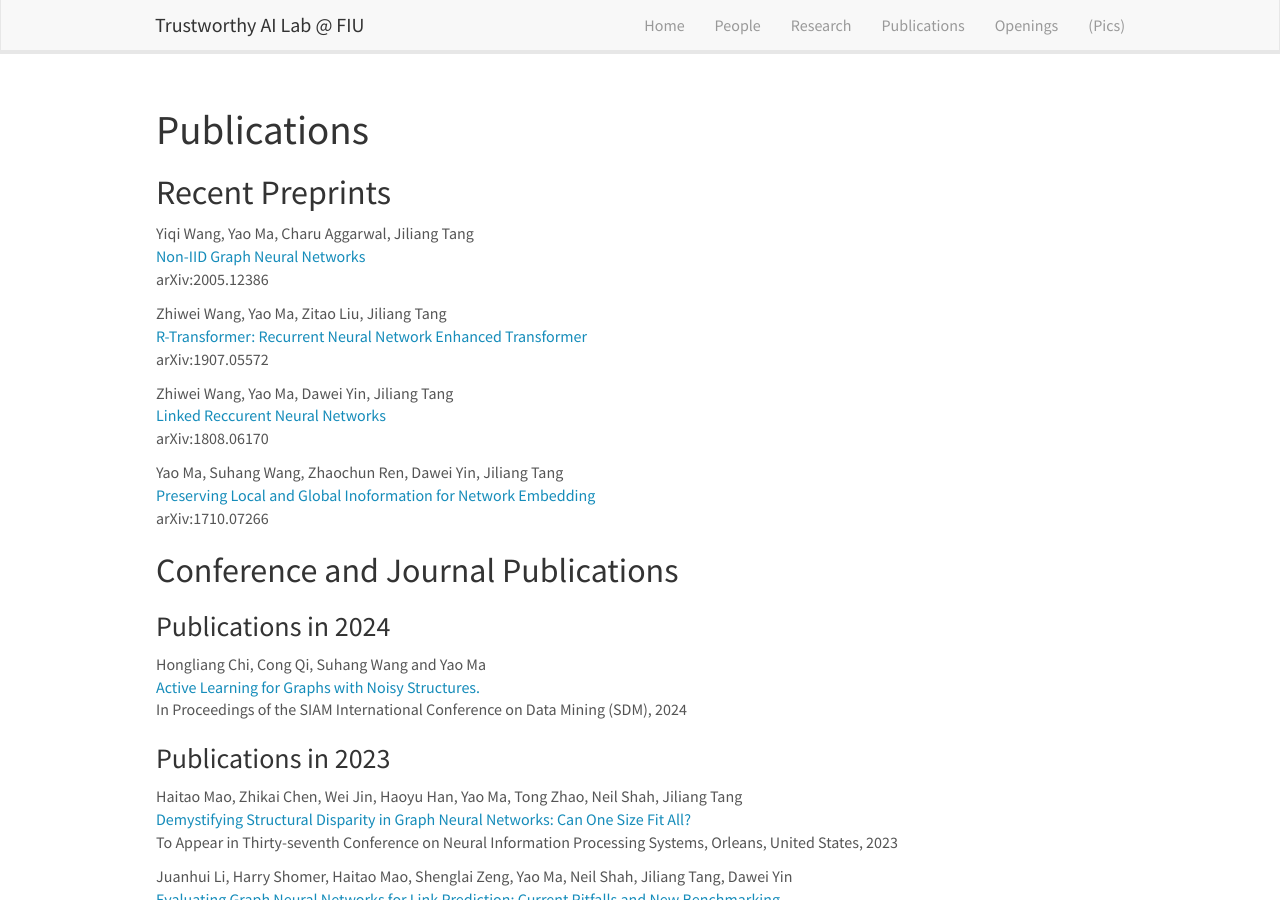
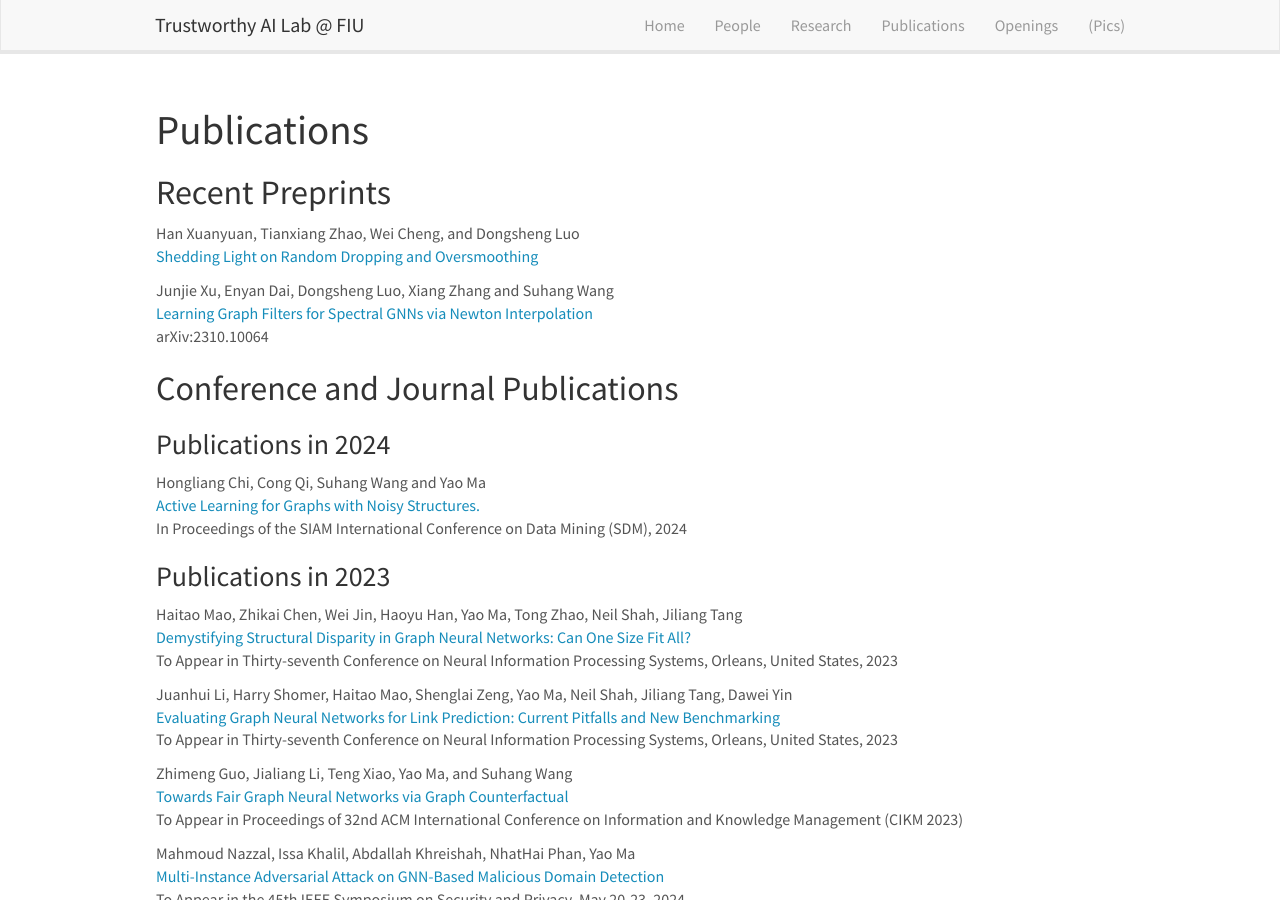
Before and after one commit to trustai4s-lab/trustai4s-lab.github.io, a Jekyll site: the page built from _pages/publications.md, in a window 1280 px wide and 900 px high. Built offline with Jekyll 4.4.1, drawn with Linux system fonts in a browser that asks for light colours; nearby versions of some CDN libraries.

Commit message:
Update publications.md

```diff
--- a/_pages/publications.md
+++ b/_pages/publications.md
@@ -11,21 +11,13 @@ permalink: /publications/
 
 ## Recent Preprints
 
-Yiqi Wang, Yao Ma, Charu Aggarwal, Jiliang Tang\
-[Non-IID Graph Neural Networks](https://arxiv.org/abs/2005.12386)\
-arXiv:2005.12386
+Han Xuanyuan, Tianxiang Zhao, Wei Cheng, and Dongsheng Luo\
+[Shedding Light on Random Dropping and Oversmoothing](https://openreview.net/forum?id=NE8Da26bEW)
 
-Zhiwei Wang, Yao Ma, Zitao Liu, Jiliang Tang\
-[R-Transformer: Recurrent Neural Network Enhanced Transformer](https://arxiv.org/abs/1907.05572)\
-arXiv:1907.05572
+Junjie Xu, Enyan Dai, Dongsheng Luo, Xiang Zhang and Suhang Wang\
+[Learning Graph Filters for Spectral GNNs via Newton Interpolation](https://arxiv.org/abs/2310.10064)\
+arXiv:2310.10064
 
-Zhiwei Wang, Yao Ma, Dawei Yin, Jiliang Tang\
-[Linked Reccurent Neural Networks](https://arxiv.org/abs/1808.06170)\
-arXiv:1808.06170
-
-Yao Ma, Suhang Wang, Zhaochun Ren, Dawei Yin, Jiliang Tang\
-[Preserving Local and Global Inoformation for Network Embedding](https://arxiv.org/abs/1710.07266)\
-arXiv:1710.07266
 
 ## Conference and Journal Publications
 
```
